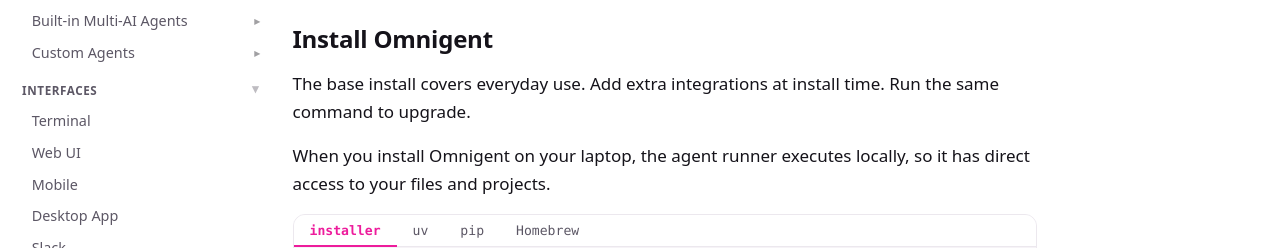
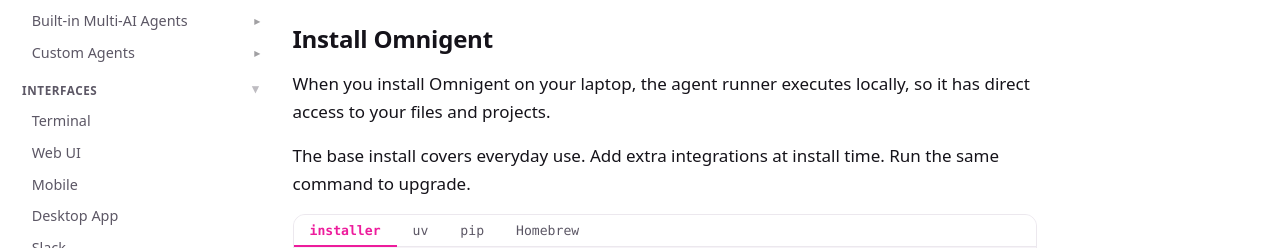
Before and after one commit to omnigent-ai/omnigent-site, a Next.js app: page /quickstart/install in a window 1280 px wide. Shown: the part 344-592 px from the top of the page. Built offline with nearby package versions, Linux system fonts and the light colour scheme; no server answers.

Commit message:
docs(install): reorder install section, tweak intro flow

```diff
--- a/app/quickstart/install/page.mdx
+++ b/app/quickstart/install/page.mdx
@@ -23,10 +23,9 @@ Install the CLI, set up your credentials, and launch your first agent.
 
 ## Install Omnigent
 
+When you install Omnigent on your laptop, the agent runner executes locally, so it has direct access to your files and projects.
+
 The base install covers everyday use. Add extra integrations at install time. Run the same command to upgrade.
-
-When you install Omnigent on your laptop, the agent runner executes locally, so it has
-direct access to your files and projects.
 
 <InstallCommandTabs />
 
```
